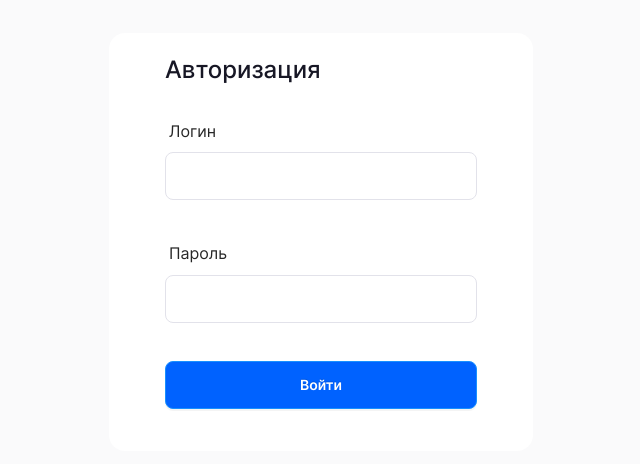
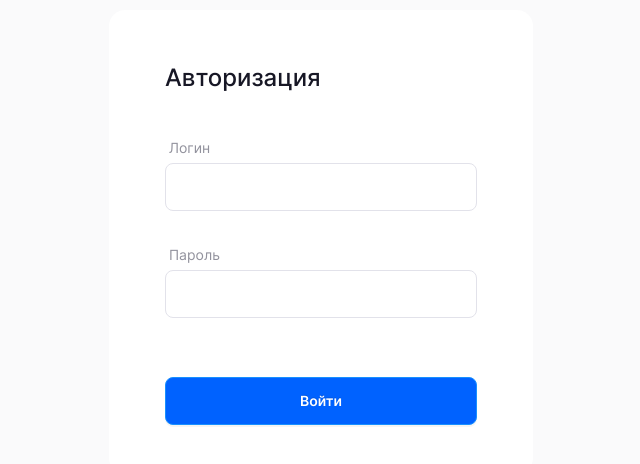
Before and after one commit to IrinRer/Task_Manager, a React (Create React App) app: page /auth in a window 1280 px wide. Shown: the part 158-622 px from the top of the page, without its empty margins (319-959 px from the left). Built offline with nearby package versions, Linux system fonts and the light colour scheme.

Commit message:
Bugfix/tt3 58 tt3 59

```diff
--- a/src/components/Auth/FormAuth/index.module.scss
+++ b/src/components/Auth/FormAuth/index.module.scss
@@ -5,24 +5,26 @@
 .auth,
 .ant-form {
   width: 424px;
-  height: 418px;
   background-color: $bg-secondary;
   border-radius: 16px;
-  padding: 18px 56px !important;
+  padding: 56px !important;
   text-align: center;
-  display: flex;
-  flex-direction: column;
-  justify-content: space-between;
   @include media-breakpoint-down(sm) {
     width: 300px;
-    padding: 10px 20px !important;
+    padding: 20px !important;
   }
 
   h2 {
     text-align: left;
     font-weight: 500;
     font-size: $font-size-xxl;
+    line-height: 1;
     color: $text-title;
+    margin-bottom: 40px;
+    padding: 0;
+    @include media-breakpoint-down(sm) {
+      margin-bottom: 15px;
+    }
   }
   :global {
     .ant-form-item-label
@@ -31,14 +33,21 @@
       content: '';
     }
     .ant-form-item {
+      margin-bottom: 0 !important;
       @include media-breakpoint-down(sm) {
         flex-direction: row !important;
       }
     }
+    .ant-form-item-control {
+      height: 74px;
+    }
     .ant-form-item-label {
-      font-weight: 400;
-      font-size: $font-size-m;
-      color: $dark-primary;
+      label {
+        font-weight: 400;
+        font-size: $font-size-m;
+        line-height: 1;
+        color: $dark-primary;
+      }
     }
     .ant-input,
     .ant-input-password {
@@ -47,6 +56,10 @@
       border-radius: 8px;
       width: 100%;
       height: 48px;
+
+      @include media-breakpoint-down(sm) {
+        margin-bottom: 0px;
+      }
     }
     .ant-input-password {
       padding-top: 0;
@@ -68,7 +81,7 @@
       font-style: normal;
       font-weight: 600;
       font-size: $font-size-m;
-      text-align: center;
+      margin-top: 40px;
       &:hover {
         background-color: darken($button-main, 10%);
       }
--- a/src/components/Auth/FormAuth/index.tsx
+++ b/src/components/Auth/FormAuth/index.tsx
@@ -32,6 +32,7 @@ const FormAuth: React.FC = () => {
       <Form.Item
         label="Логин"
         name="id"
+        validateTrigger="onChange"
         rules={[
           {
             required: true,
@@ -39,7 +40,6 @@ const FormAuth: React.FC = () => {
             pattern: /^[1-9]$|^[0-4][0-9]$|^50$/gm,
           },
         ]}
-        validateTrigger="onChange"
       >
         <Input />
       </Form.Item>
--- a/src/components/Task/Info/AddMemberButton/index.tsx
+++ b/src/components/Task/Info/AddMemberButton/index.tsx
@@ -3,7 +3,7 @@ import { Button, Select } from 'antd';
 import { useAppSelector } from 'customHooks/redux/useAppSelector';
 import React, { FC, useState } from 'react';
 
-import { getNewSelectedMembers, getOneNewSelectedMembers, getTaskId } from 'store/editTask/selectors';
+import { getNewSelectedMembers, getTaskId } from 'store/editTask/selectors';
 import { useAppDispatch } from 'customHooks/redux/useAppDispatch';
 import useSelectOptions from 'components/Task/Info/TaskHook/useSelectOptions';
 import { setNewSelectedMembers } from 'store/editTask/slice';
@@ -57,11 +57,11 @@ const AddMemberButton: FC<TProps> = ({ roleId }) => {
     }
   };
 
- const children = (allUsers?.map((el) => (
+  const children = allUsers?.map((el) => (
     <Option key={el.key} value={el.user_id}>
       {el.name}
     </Option>
-  )));
+  ));
 
   return (
     <div className={styles.addmemberWrapper}>
```
